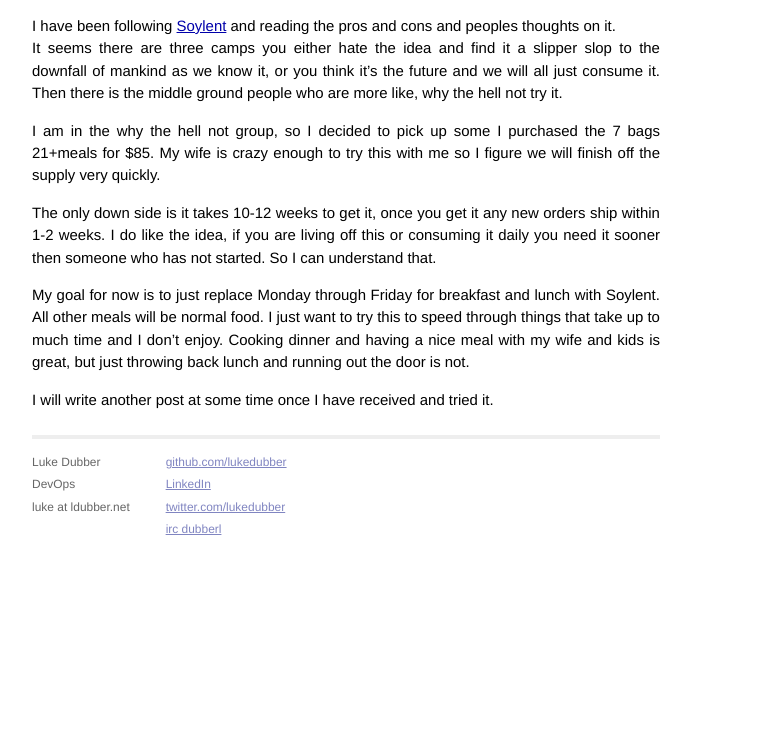
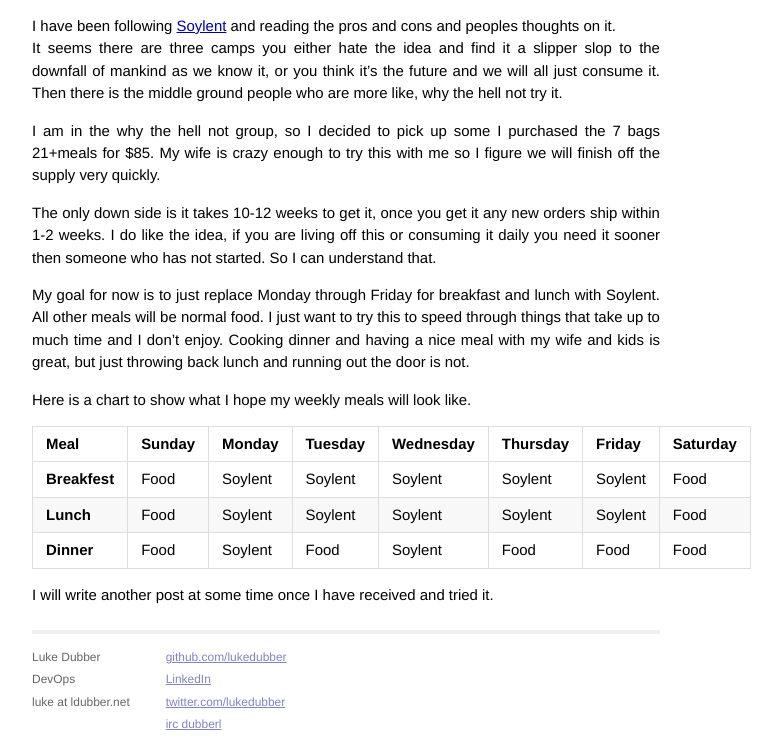
Before and after one commit to lukedubber/lukedubber.github.io, a Jekyll site: the page built from _posts/2014-05-29-soylent.markdown, in a window 1280 px wide. Shown: the part 553-1301 px from the top of the page, without its empty margins (294-1076 px from the left). Built offline with Jekyll 4.4.1, drawn with Linux system fonts in a browser that asks for light colours; Markdown is read by kramdown in place of the engine named in the settings; before the commit the page ends 1106 px from its top, so only the background shows below that.

Commit message:
Added chart and new features

```diff
--- a/_config.yml
+++ b/_config.yml
@@ -1,4 +1,6 @@
 name: "Luke Dubber: Techno jargon"
 markdown: redcarpet
+redcarpet:
+  extensions: ["no_intra_emphasis", "fenced_code_blocks", "autolink", "tables", "with_toc_data"]
 highlighter: pygments
 image: "http://img.lukedubber.com/"
--- a/_posts/2014-05-29-soylent.markdown
+++ b/_posts/2014-05-29-soylent.markdown
@@ -25,4 +25,14 @@
 My goal for now is to just replace Monday through Friday for breakfast and lunch with Soylent. All other meals will be normal food. I just want to try this to speed through things that take up to much time and I don't enjoy.
 Cooking dinner and having a nice meal with my wife and kids is great, but just throwing back lunch and running out the door is not.
 
+Here is a chart to show what I hope my weekly meals will look like.
+
+|Meal          |Sunday |Monday  |Tuesday |Wednesday |Thursday | Friday |Saturday |
+|--------------|-------|--------|--------|----------|---------|--------|---------|
+|**Breakfest** |Food   |Soylent |Soylent |Soylent   |Soylent  |Soylent |Food     |
+|**Lunch**     |Food   |Soylent |Soylent |Soylent   |Soylent  |Soylent |Food     |
+|**Dinner**    |Food   |Soylent |Food    |Soylent   |Food     |Food    |Food     |
+
+
+
 I will write another post at some time once I have received and tried it.
--- a/css/syntax.css
+++ b/css/syntax.css
@@ -58,3 +58,34 @@
 .highlight .vg { color: #008080 } /* Name.Variable.Global */
 .highlight .vi { color: #008080 } /* Name.Variable.Instance */
 .highlight .il { color: #009999 } /* Literal.Number.Integer.Long */
+
+table {
+    border-collapse: collapse;
+    border-spacing: 0;
+}
+
+
+table th, table td {
+    border: 1px solid #DDDDDD;
+    padding: 6px 13px;
+}
+
+table tr {
+    background-color: #FFFFFF;
+    border-top: 1px solid #CCCCCC;
+}
+
+table tr:nth-child(2n) {
+    background-color: #F8F8F8;
+}
+
+table th {
+    font-weight: bold;
+}
+* {
+    box-sizing: border-box;
+}
+*::-moz-selection {
+    background: none repeat scroll 0 0 rgba(65, 131, 196, 0.4);
+    text-shadow: none;
+}
```
